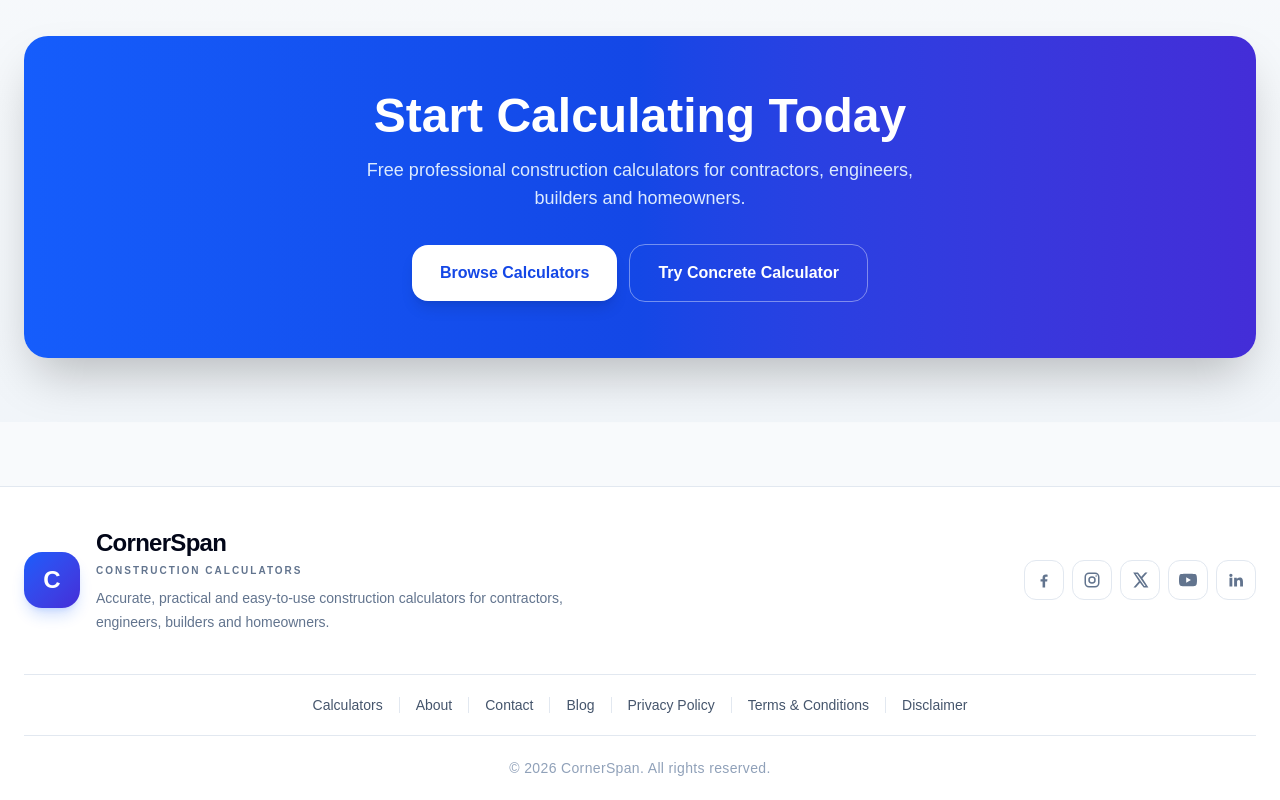
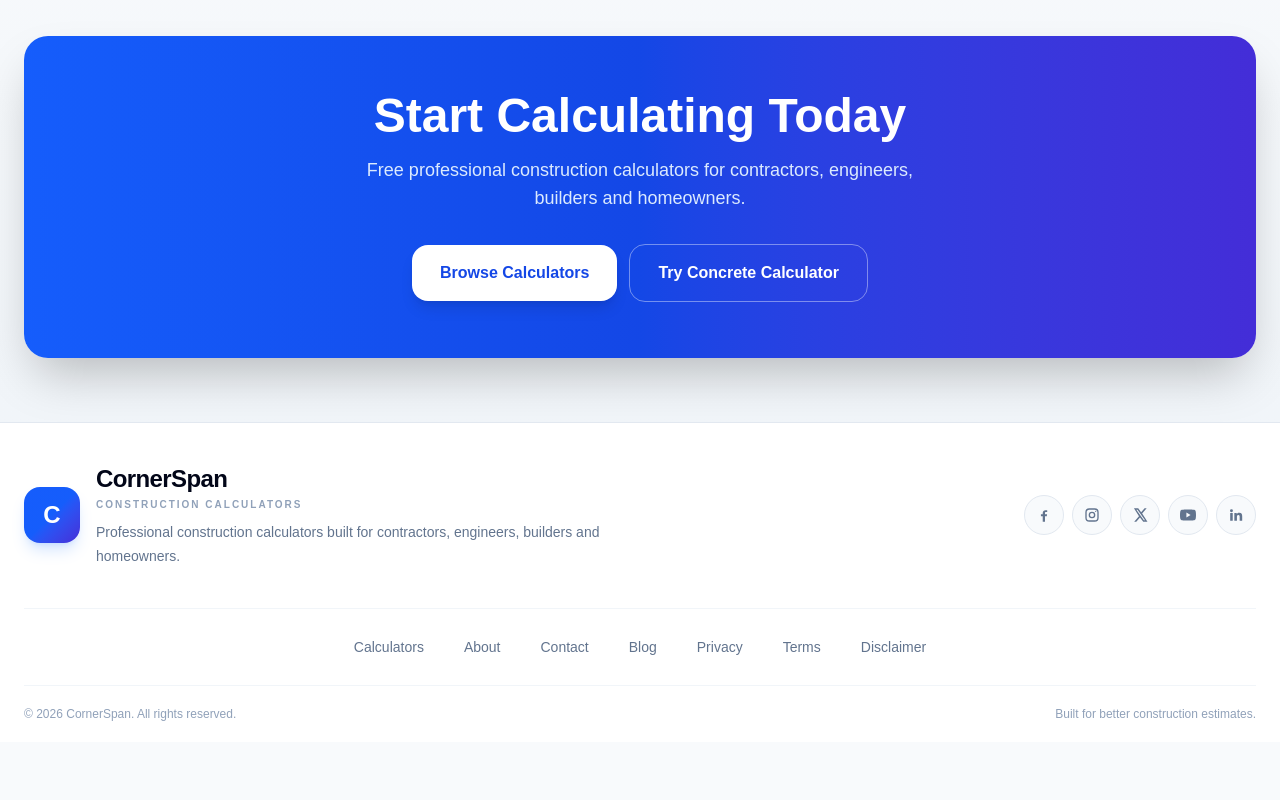
Before and after one commit to km7max-cmd/cornerspan, a Next.js app: page / in a window 1280 px wide. Shown: the part 2023-2823 px from the top of the page. After the commit the page ends 2765 px from the top, so only its background shows below. Built offline with nearby package versions, Linux system fonts and the light colour scheme.

Commit message:
Refactor Footer component and update styles

```diff
--- a/components/Footer.tsx
+++ b/components/Footer.tsx
@@ -1,18 +1,18 @@
 import Link from "next/link";
 
-const footerLinks = [
+const links = [
   { name: "Calculators", href: "/#calculators" },
   { name: "About", href: "/about" },
   { name: "Contact", href: "/contact" },
   { name: "Blog", href: "/blog" },
-  { name: "Privacy Policy", href: "/privacy" },
-  { name: "Terms & Conditions", href: "/terms" },
+  { name: "Privacy", href: "/privacy" },
+  { name: "Terms", href: "/terms" },
   { name: "Disclaimer", href: "/disclaimer" },
 ];
 
 function FacebookIcon() {
   return (
-    <svg viewBox="0 0 24 24" className="h-[18px] w-[18px]" fill="currentColor">
+    <svg viewBox="0 0 24 24" className="h-4 w-4" fill="currentColor">
       <path d="M13.5 22v-8h2.7l.4-3h-3.1V9.1c0-.9.3-1.5 1.6-1.5h1.7V4.9c-.3 0-1.3-.1-2.5-.1-2.5 0-4.2 1.5-4.2 4.3V11H7.4v3h2.7v8h3.4Z" />
     </svg>
   );
@@ -22,27 +22,21 @@ function InstagramIcon() {
   return (
     <svg
       viewBox="0 0 24 24"
-      className="h-[18px] w-[18px]"
+      className="h-4 w-4"
       fill="none"
       stroke="currentColor"
       strokeWidth="2"
     >
       <rect x="3" y="3" width="18" height="18" rx="5" />
       <circle cx="12" cy="12" r="4" />
-      <circle
-        cx="17.5"
-        cy="6.5"
-        r="1"
-        fill="currentColor"
-        stroke="none"
-      />
+      <circle cx="17.5" cy="6.5" r="1" fill="currentColor" stroke="none" />
     </svg>
   );
 }
 
 function XIcon() {
   return (
-    <svg viewBox="0 0 24 24" className="h-[18px] w-[18px]" fill="currentColor">
+    <svg viewBox="0 0 24 24" className="h-4 w-4" fill="currentColor">
       <path d="M18.9 2H22l-6.8 7.8L23.2 22h-6.3l-4.9-6.4L6.4 22H3.3l7.2-8.2L2.9 2h6.4l4.4 5.8L18.9 2Zm-1.1 17.9h1.7L8.3 4H6.5l11.3 15.9Z" />
     </svg>
   );
@@ -50,7 +44,7 @@ function XIcon() {
 
 function YouTubeIcon() {
   return (
-    <svg viewBox="0 0 24 24" className="h-[18px] w-[18px]" fill="currentColor">
+    <svg viewBox="0 0 24 24" className="h-4 w-4" fill="currentColor">
       <path d="M23.5 6.2a3 3 0 0 0-2.1-2.1C19.5 3.6 12 3.6 12 3.6s-7.5 0-9.4.5A3 3 0 0 0 .5 6.2C0 8.1 0 12 0 12s0 3.9.5 5.8a3 3 0 0 0 2.1 2.1c1.9.5 9.4.5 9.4.5s7.5 0 9.4-.5a3 3 0 0 0 2.1-2.1c.5-1.9.5-5.8.5-5.8s0-3.9-.5-5.8ZM9.6 15.6V8.4l6.3 3.6-6.3 3.6Z" />
     </svg>
   );
@@ -58,7 +52,7 @@ function YouTubeIcon() {
 
 function LinkedInIcon() {
   return (
-    <svg viewBox="0 0 24 24" className="h-[18px] w-[18px]" fill="currentColor">
+    <svg viewBox="0 0 24 24" className="h-4 w-4" fill="currentColor">
       <path d="M5.2 3.5A2.2 2.2 0 1 1 5.2 7.9 2.2 2.2 0 0 1 5.2 3.5ZM3.3 9h3.8v11.7H3.3V9Zm6.2 0h3.6v1.6h.1c.5-.9 1.7-2 3.6-2 3.8 0 4.5 2.5 4.5 5.8v6.3h-3.8v-5.6c0-1.3 0-3-1.9-3s-2.2 1.4-2.2 2.9v5.7H9.5V9Z" />
     </svg>
   );
@@ -74,22 +68,18 @@ const socials = [
 
 export default function Footer() {
   return (
-    <footer className="mt-16 border-t border-slate-200 bg-white">
+    <footer className="border-t border-slate-200 bg-white">
 
-      <div className="mx-auto max-w-7xl px-6">
+      <div className="mx-auto max-w-7xl px-5 sm:px-6">
 
-        {/* ================================================= */}
-        {/* ROW 1 — BRAND */}
-        {/* ================================================= */}
-
-        <div className="flex flex-col gap-8 py-10 md:flex-row md:items-center md:justify-between">
+        {/* ROW 1 */}
+        <div className="flex flex-col items-center justify-between gap-7 py-10 md:flex-row">
 
           {/* Brand */}
-
-          <div className="flex items-center gap-4">
+          <div className="flex items-center gap-4 text-center md:text-left">
 
             <Link href="/" aria-label="CornerSpan Home">
-              <div className="flex h-14 w-14 items-center justify-center rounded-[18px] bg-gradient-to-br from-blue-600 to-indigo-700 text-2xl font-black text-white shadow-lg shadow-blue-600/20">
+              <div className="flex h-14 w-14 shrink-0 items-center justify-center rounded-2xl bg-gradient-to-br from-blue-600 via-blue-600 to-indigo-700 text-2xl font-black text-white shadow-lg shadow-blue-500/20">
                 C
               </div>
             </Link>
@@ -97,25 +87,24 @@ export default function Footer() {
             <div>
               <Link
                 href="/"
-                className="text-2xl font-extrabold tracking-[-0.03em] text-slate-950"
+                className="text-2xl font-black tracking-tight text-slate-950"
               >
                 CornerSpan
               </Link>
 
-              <p className="mt-1 text-[10px] font-semibold uppercase tracking-[0.2em] text-slate-500">
+              <div className="mt-0.5 text-[10px] font-semibold uppercase tracking-[0.2em] text-slate-400">
                 Construction Calculators
-              </p>
+              </div>
 
-              <p className="mt-2 max-w-lg text-sm leading-6 text-slate-500">
-                Accurate, practical and easy-to-use construction calculators
-                for contractors, engineers, builders and homeowners.
+              <p className="mt-2 max-w-xl text-sm leading-6 text-slate-500">
+                Professional construction calculators built for
+                contractors, engineers, builders and homeowners.
               </p>
             </div>
 
           </div>
 
           {/* Social */}
-
           <div className="flex items-center gap-2">
 
             {socials.map((social) => (
@@ -123,7 +112,20 @@ export default function Footer() {
                 key={social.name}
                 href="#"
                 aria-label={social.name}
-                className="flex h-10 w-10 items-center justify-center rounded-xl border border-slate-200 text-slate-500 transition-all duration-200 hover:-translate-y-0.5 hover:border-blue-600 hover:bg-blue-600 hover:text-white hover:shadow-md"
+                className="
+                  flex h-10 w-10 items-center justify-center
+                  rounded-full
+                  border border-slate-200
+                  bg-slate-50
+                  text-slate-500
+                  transition-all duration-200
+                  hover:-translate-y-1
+                  hover:border-blue-200
+                  hover:bg-blue-600
+                  hover:text-white
+                  hover:shadow-lg
+                  hover:shadow-blue-500/20
+                "
               >
                 {social.icon}
               </a>
@@ -134,35 +136,30 @@ export default function Footer() {
         </div>
 
 
-        {/* ================================================= */}
-        {/* ROW 2 — NAVIGATION */}
-        {/* ================================================= */}
-
-        <div className="border-y border-slate-200 py-5">
+        {/* ROW 2 */}
+        <div className="border-y border-slate-100 py-5">
 
           <nav
             aria-label="Footer navigation"
-            className="flex flex-wrap items-center justify-center gap-y-2"
+            className="flex flex-wrap items-center justify-center gap-2"
           >
 
-            {footerLinks.map((link, index) => (
-              <div key={link.name} className="flex items-center">
-
-                <Link
-                  href={link.href}
-                  className="px-4 text-sm font-medium text-slate-600 transition-colors hover:text-blue-600"
-                >
-                  {link.name}
-                </Link>
-
-                {index < footerLinks.length - 1 && (
-                  <span
-                    aria-hidden="true"
-                    className="hidden h-4 w-px bg-slate-200 sm:block"
-                  />
-                )}
-
-              </div>
+            {links.map((link) => (
+              <Link
+                key={link.name}
+                href={link.href}
+                className="
+                  rounded-full
+                  px-4 py-2
+                  text-sm font-medium
+                  text-slate-500
+                  transition-all
+                  hover:bg-blue-50
+                  hover:text-blue-600
+                "
+              >
+                {link.name}
+              </Link>
             ))}
 
           </nav>
@@ -170,14 +167,15 @@ export default function Footer() {
         </div>
 
 
-        {/* ================================================= */}
-        {/* ROW 3 — COPYRIGHT */}
-        {/* ================================================= */}
+        {/* ROW 3 */}
+        <div className="flex flex-col items-center justify-between gap-2 py-5 text-center sm:flex-row sm:text-left">
 
-        <div className="flex min-h-[64px] items-center justify-center">
+          <p className="text-xs font-medium text-slate-400">
+            © {new Date().getFullYear()} CornerSpan. All rights reserved.
+          </p>
 
-          <p className="text-xs font-medium tracking-wide text-slate-400 sm:text-sm">
-            © {new Date().getFullYear()} CornerSpan. All rights reserved.
+          <p className="text-xs text-slate-400">
+            Built for better construction estimates.
           </p>
 
         </div>
```
